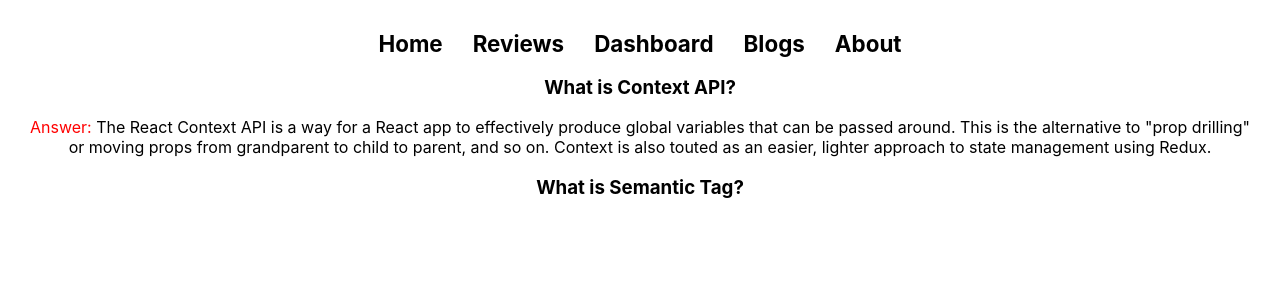
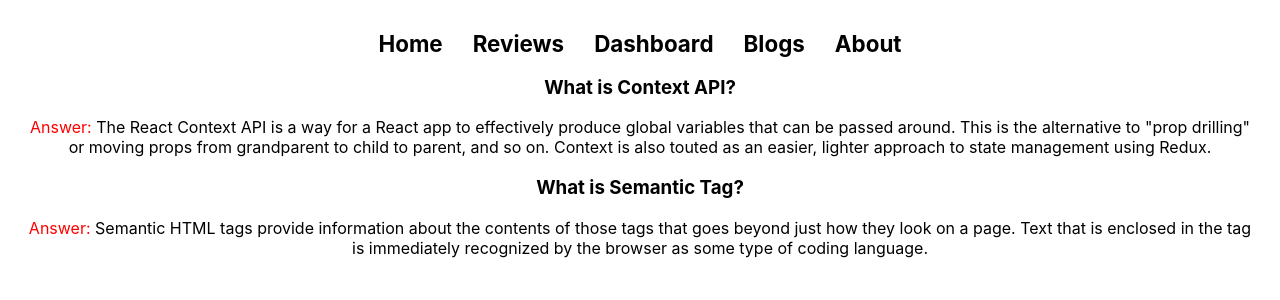
Before and after one commit to Shourov98hassan/t-shirt-lover, a React (Create React App) app: page /blogs in a window 1280 px wide. Shown: the top 300 px of the page. Built offline with nearby package versions, Linux system fonts and the light colour scheme.

Commit message:
second question answer

```diff
--- a/src/components/Blogs/Blogs.js
+++ b/src/components/Blogs/Blogs.js
@@ -7,6 +7,9 @@ const Blogs = () => {
            <p><span style={{color:'red'}} >Answer:</span> The React Context API is a way for a React app to effectively produce global variables that can be passed around. This is the alternative to "prop drilling" <br />
             or moving props from grandparent to child to parent, and so on. Context is also touted as an easier, lighter approach to state management using Redux.</p>
             <h3>What is Semantic Tag?</h3>
+            <p><span style={{color:'red'}}>Answer:</span> Semantic HTML tags provide information about the contents of those tags that goes beyond just how they look on a page. Text that is enclosed in the  tag <br />
+             is immediately recognized by the browser as some type of coding language.</p>
+
         </div>
     );
 };
```
